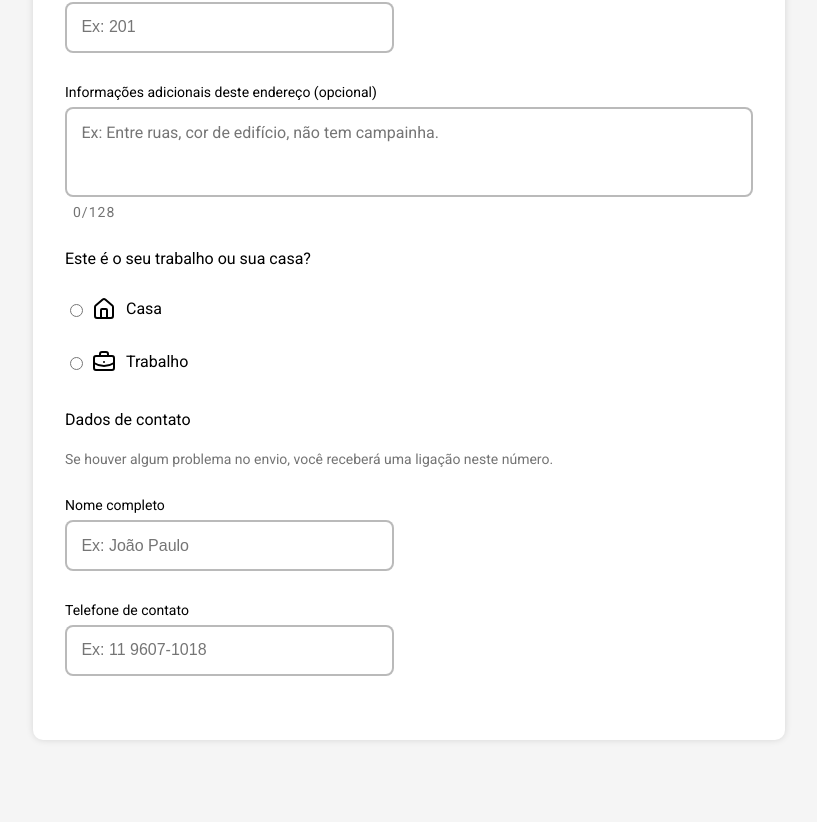
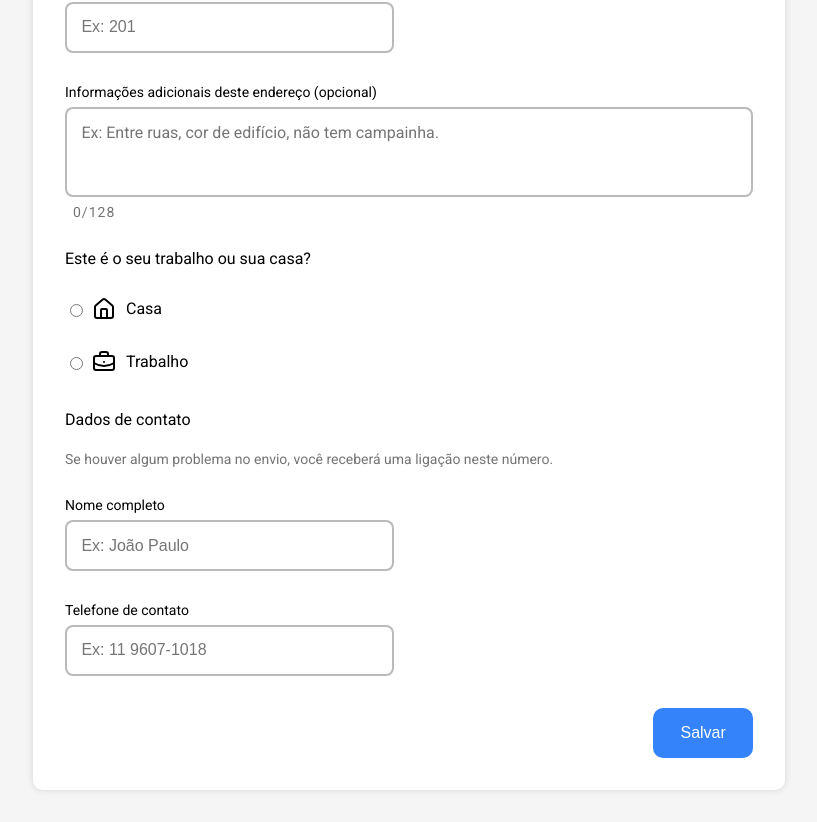
Before and after one commit to kauasilvandrade/cloneMercadoLivre, a React (Vite) app: page / in a window 1280 px wide. Shown: the part 481-1303 px from the top of the page, without its empty margins (263-1080 px from the left). Before the commit the page ends 1253 px from the top, so only its background shows below. Built offline with nearby package versions, Linux system fonts and the light colour scheme.

Commit message:
Componete do botão finalizado

```diff
--- a/src/App.tsx
+++ b/src/App.tsx
@@ -70,6 +70,8 @@ export function App() {
             placeholder="Ex: 11 9607-1018"
           />
 
+          <Button />
+
         </form>
 
       </main>
--- a/src/components/AddressForm/Button/index.tsx
+++ b/src/components/AddressForm/Button/index.tsx
@@ -3,7 +3,7 @@ import styles from "./styles.module.css"
 export function Button() {
     return (
         <div className={styles.container}>
-
+            <button>Salvar</button>
         </div>
     )
 }
--- a/src/components/AddressForm/Button/styles.module.css
+++ b/src/components/AddressForm/Button/styles.module.css
@@ -0,0 +1,19 @@
+.container {
+    display: flex;
+    justify-content: end;
+}
+
+.container button {
+    background-color: var(--bg-color-button);
+    color: white;
+    font-size: var(--fs-base);
+
+    padding: 1rem 1.7rem;
+    border-radius: 10px;
+
+    cursor: pointer;
+    transition: .2s;
+}
+.container button:hover {
+    background-color: var(--bg-color-button-hover);
+}
```
Lines whose indentation alone changed are shown as unchanged.
